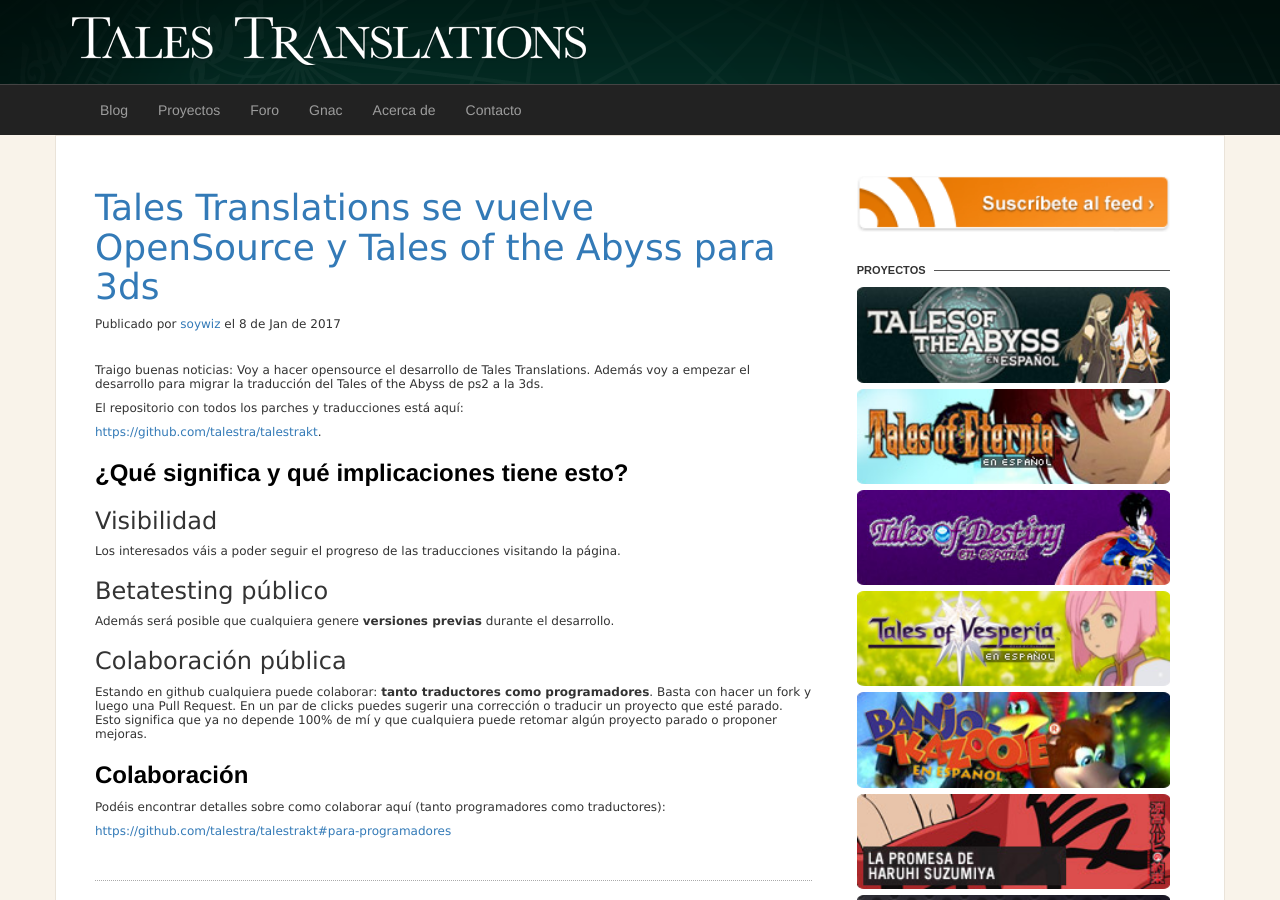
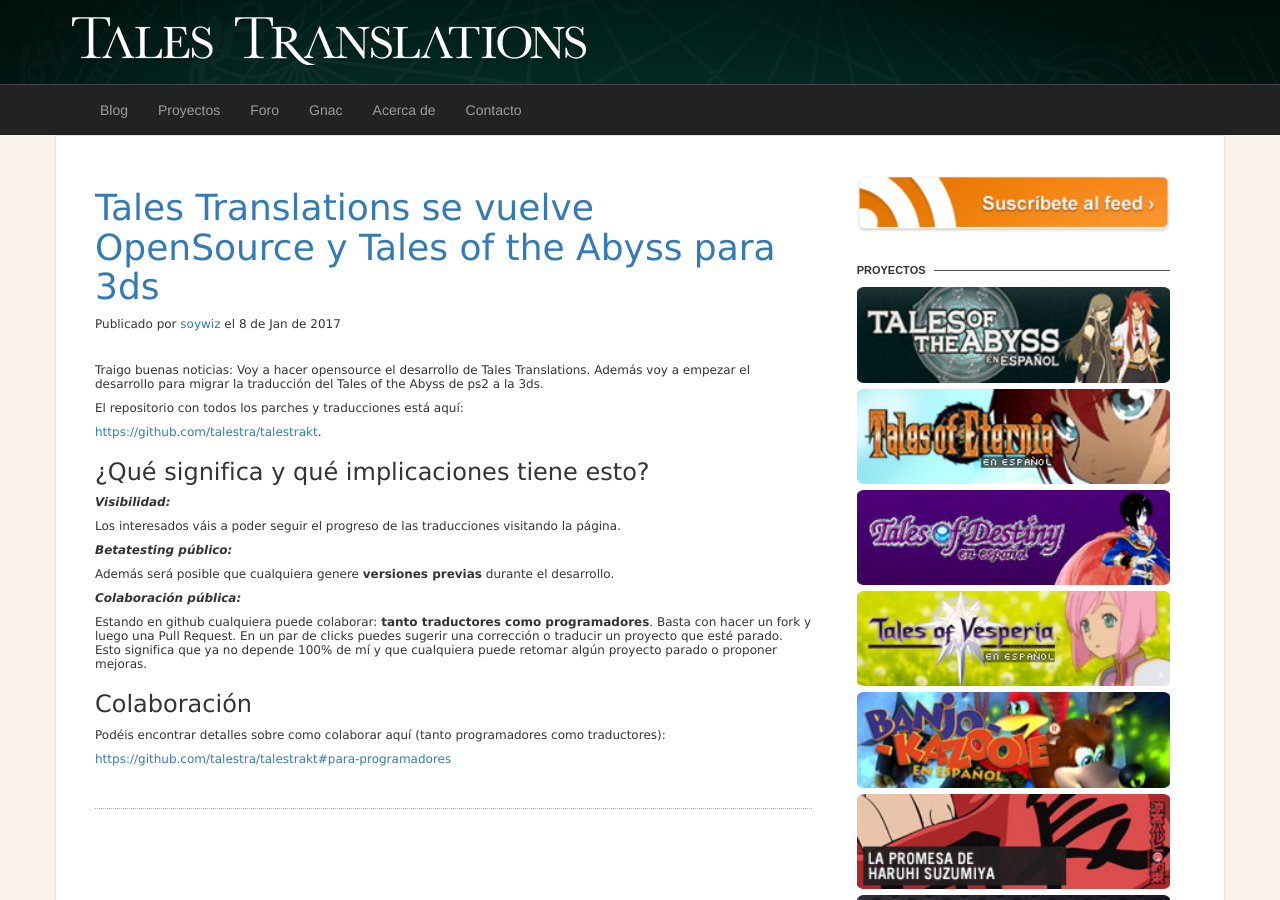
Before and after one commit to talestra/blog.tales-tra.com, a Jekyll site: the page built from _posts/2017-01-08-talestra-opensource.md, in a window 1280 px wide and 900 px high. Built offline with Jekyll 4.4.1, drawn with Linux system fonts in a browser that asks for light colours; comment, search, counter and statistics services are not loaded; part of the change alters nothing that is shown.

Commit message:
Formatting

```diff
--- a/_posts/2017-01-08-talestra-opensource.md
+++ b/_posts/2017-01-08-talestra-opensource.md
@@ -17,17 +17,19 @@ El repositorio con todos los parches y traducciones está aquí:
 
 [https://github.com/talestra/talestrakt](https://github.com/talestra/talestrakt).
 
-## ¿Qué significa y qué implicaciones tiene esto?
+<!--more-->
 
-### Visibilidad
+### ¿Qué significa y qué implicaciones tiene esto?
+
+***Visibilidad:***
 
 Los interesados váis a poder seguir el progreso de las traducciones visitando la página.
 
-### Betatesting público
+***Betatesting público:***
 
 Además será posible que cualquiera genere **versiones previas** durante el desarrollo.
 
-### Colaboración pública
+***Colaboración pública:***
 
 Estando en github cualquiera puede colaborar: **tanto traductores como programadores**.
 Basta con hacer un fork y luego una Pull Request. En un par de clicks puedes sugerir
@@ -35,7 +37,7 @@ una corrección o traducir un proyecto que esté parado.
 Esto significa que ya no depende 100% de mí y que cualquiera puede retomar algún
 proyecto parado o proponer mejoras.
 
-## Colaboración
+### Colaboración
 
 Podéis encontrar detalles sobre como colaborar aquí (tanto programadores como traductores):
 
```
